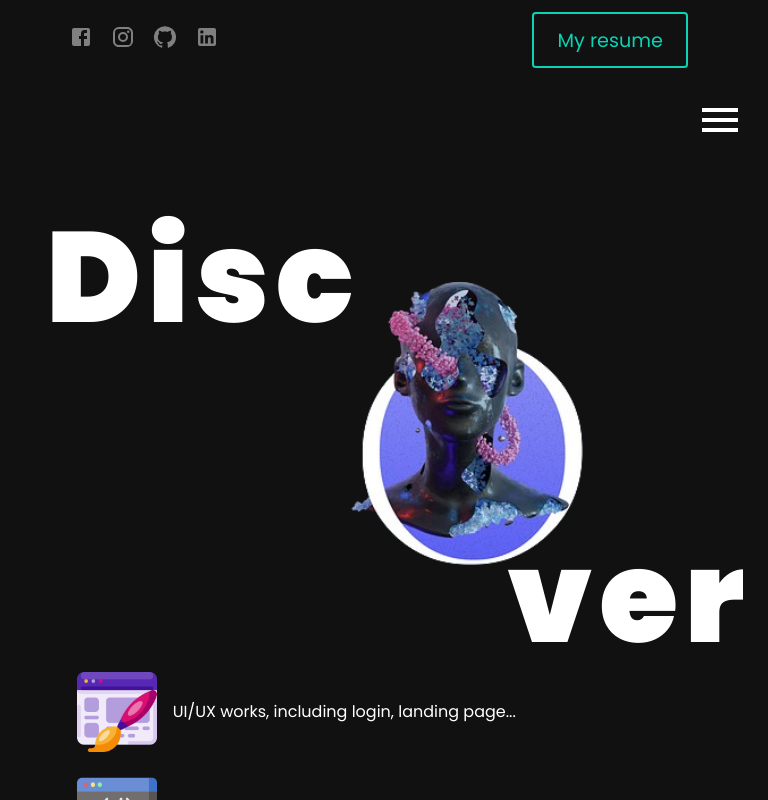
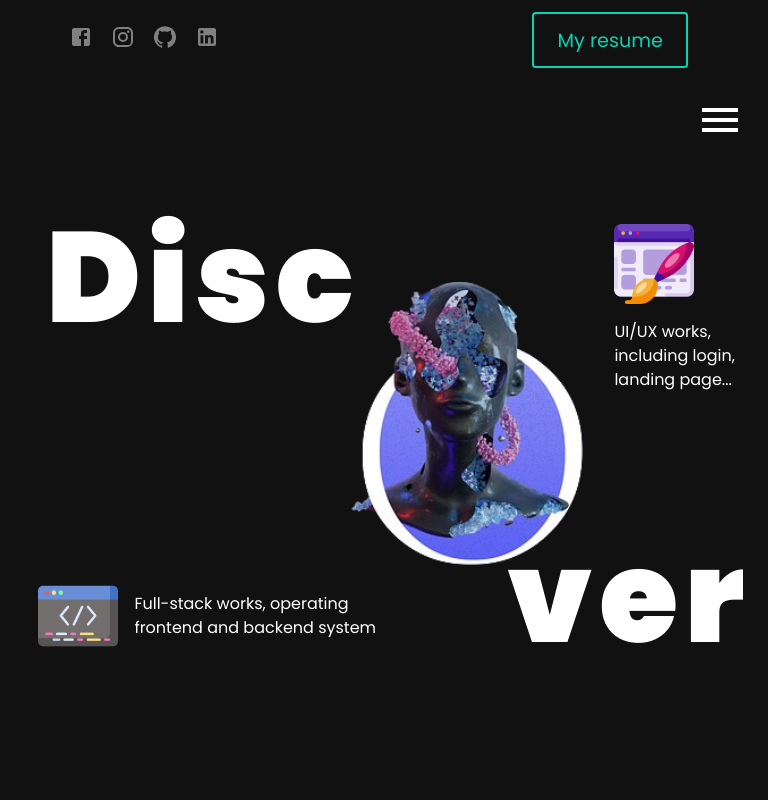
Before and after one commit to Khoagoodkid/portfolio, a React (Vite) app: page /work in a window 768 px wide. Built offline with nearby package versions, Linux system fonts and the light colour scheme.

Commit message:
fix: responsive for hero banner work page

```diff
--- a/src/pages/Work/Work.css
+++ b/src/pages/Work/Work.css
@@ -191,12 +191,12 @@
         top: 50%;
     }
     .workBody .workContainer .hero-banner .title .design {
-        top: 80%;
-        left: 10%;
-        flex-direction: row;
+        top: 10%;
+        left: 80%;
+        /* flex-direction: row; */
         gap:1em;
-        width: 80%;
-        align-items: center;
+        width: 20%;
+        align-items: start;
     }
 
     .workBody .workContainer .hero-banner .title .design img {
@@ -204,9 +204,9 @@
     }
 
     .workBody .workContainer .hero-banner .title .fullstack {
-       top: 95%;
-       left: 10%;
-       width: 80%;
+       top: 65%;
+       left: 5%;
+       width: 45%;
     }
 
     .workBody .workContainer .hero-banner .title .fullstack img {
```
